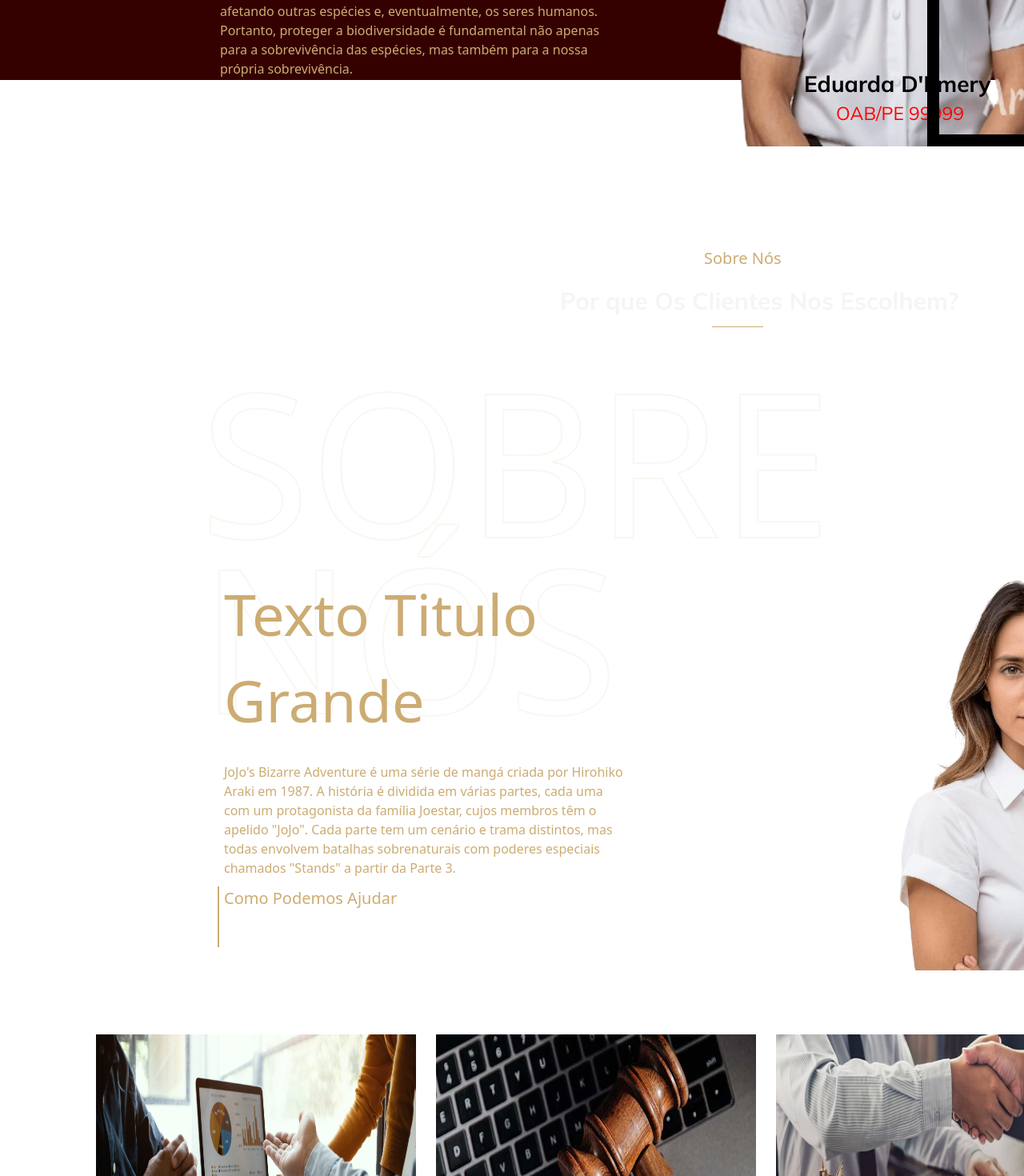
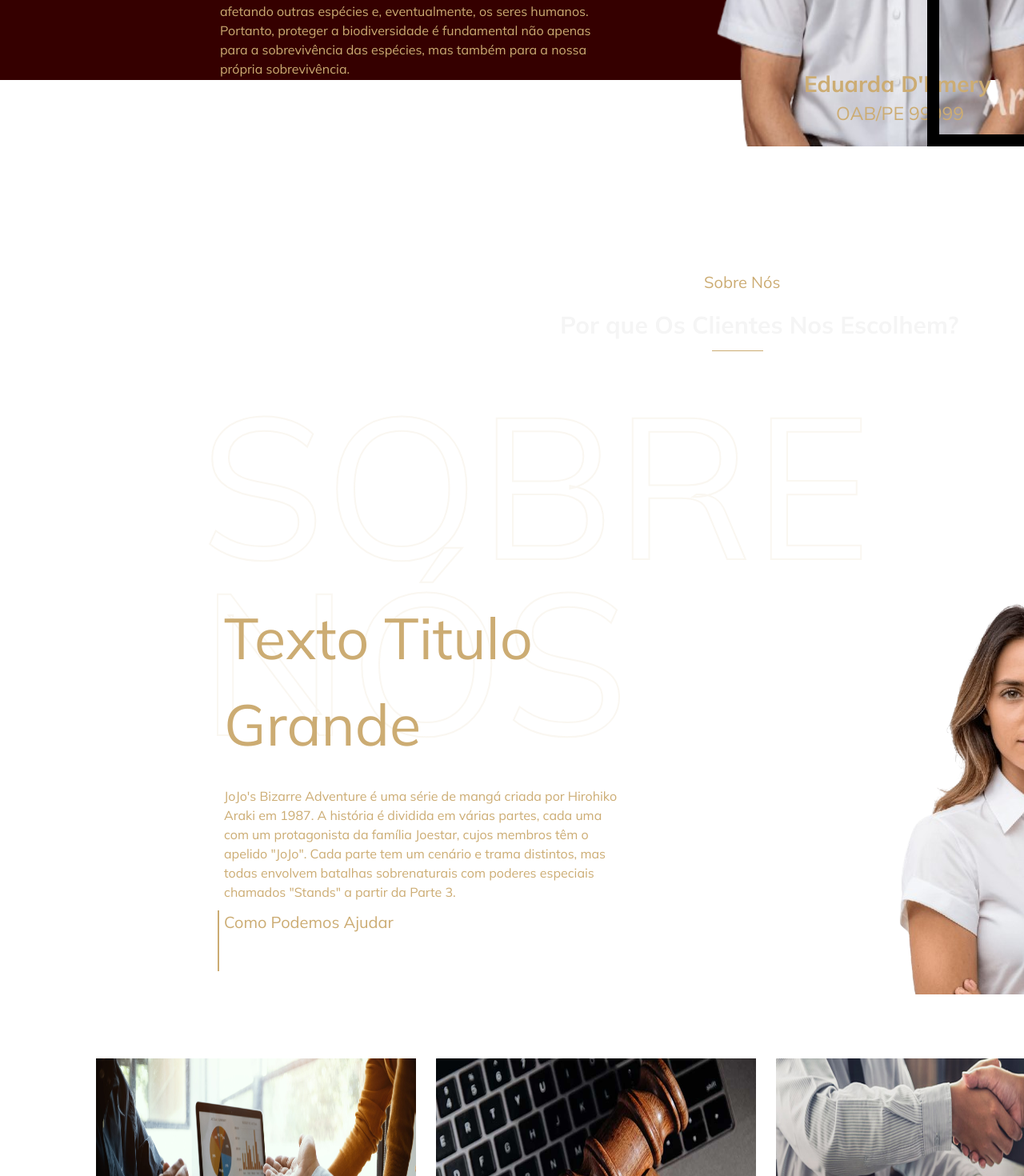
Before and after one commit to FluxusTech0/LandingPage_Advocacia, a React (Vite) app in the folder LandingPage/: page / in a window 1280 px wide. Shown: the part 700-2170 px from the top of the page at 80% size. Built offline with nearby package versions, Linux system fonts and the light colour scheme.

Commit message:
Ajustes no espaçamento das telas, adicionado o footer no final da pagina, fonte global para todo site

```diff
--- a/LandingPage/src/App.css
+++ b/LandingPage/src/App.css
@@ -1,3 +1,7 @@
+* {
+  font-family: 'Mulish', sans-serif
+}
+
 .navbar {
     width: 100%;
     position: absolute; /* Não está fixa no topo, apenas acompanha o site */
@@ -57,14 +61,14 @@
 
 
 footer {
-
+    font-size: 25px;
     width: 100%;
     height: 60px;
     display: flex;
     align-items: center;
     justify-content: space-between;
     position: absolute;
-    bottom: 0;
+    margin-top: 3900px;
     left: 0;
     z-index: 10;
 }
@@ -157,7 +161,7 @@ footer p{
     bottom: -700px;
     z-index: 10;
     margin-left: 880px;
-    color: black;
+    color: #CCAC73;
     font-size: 28px;
     font-family: 'Mulish', sans-serif;
     font-weight:bolder;
@@ -173,7 +177,7 @@ footer p{
     bottom: -730px;
     z-index: 10;
     margin-left: 920px;
-    color: red;
+    color: #CCAC73;
     font-size: 23px;
     font-family: 'Mulish', sans-serif;
 
@@ -206,7 +210,7 @@ footer p{
     bottom: -730px;
     z-index: 10;
     margin-left: 2350px;
-    color: red;
+    color: #CCAC73;
     font-size: 23px;
     font-family: 'Mulish', sans-serif
 
@@ -250,7 +254,7 @@ body {
 }
 
 .testando {
-    margin-top: 650px;
+    margin-top: 680px;
     position: absolute;
     height: 80vh; /* A página vai ocupar 100% da altura da tela */
 }
@@ -388,7 +392,7 @@ body {
 
 
 .paginaAssistencia {
-    margin-top: 1370px;
+    margin-top: 1400px;
     position: absolute;
     height: 80vh; /* A página vai ocupar 100% da altura da tela */
 }
@@ -405,7 +409,7 @@ body {
 }
 
 .paginaFinal {
-    margin-top: 3650px;
+    margin-top: 3450px;
     position: absolute;
     height: 100vh; /* A página vai ocupar 100% da altura da tela */
 }
--- a/LandingPage/src/App.jsx
+++ b/LandingPage/src/App.jsx
@@ -14,6 +14,7 @@ import 'slick-carousel/slick/slick-theme.css';
 
 
 
+
 function App() {
   return (
     <>
@@ -24,6 +25,7 @@ function App() {
       <AssistenciaJuridica />
       <Contato />
       <PaginaFinal/>
+      <Footer/>
     </>
   );
 }
```
Also changed, not shown: LandingPage/src/assets/img/Chat.png (added).
